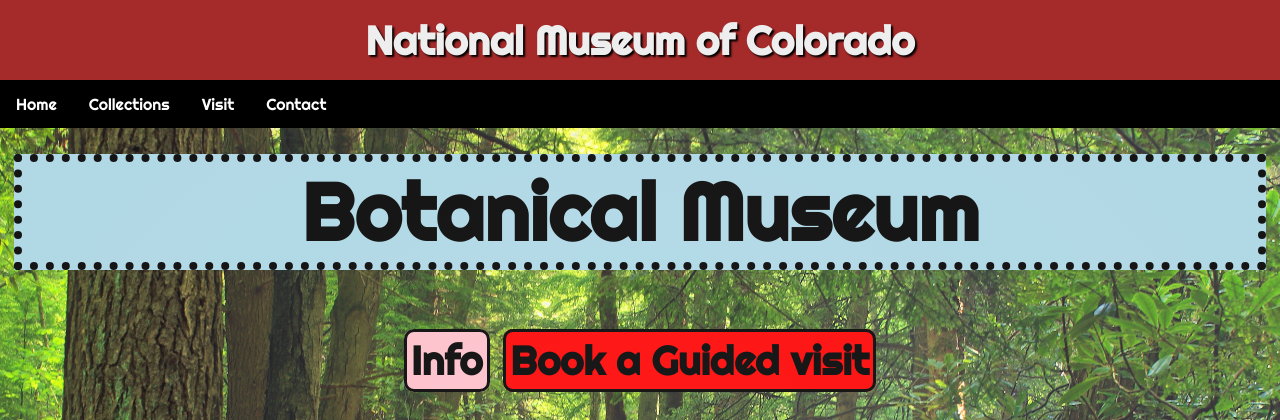
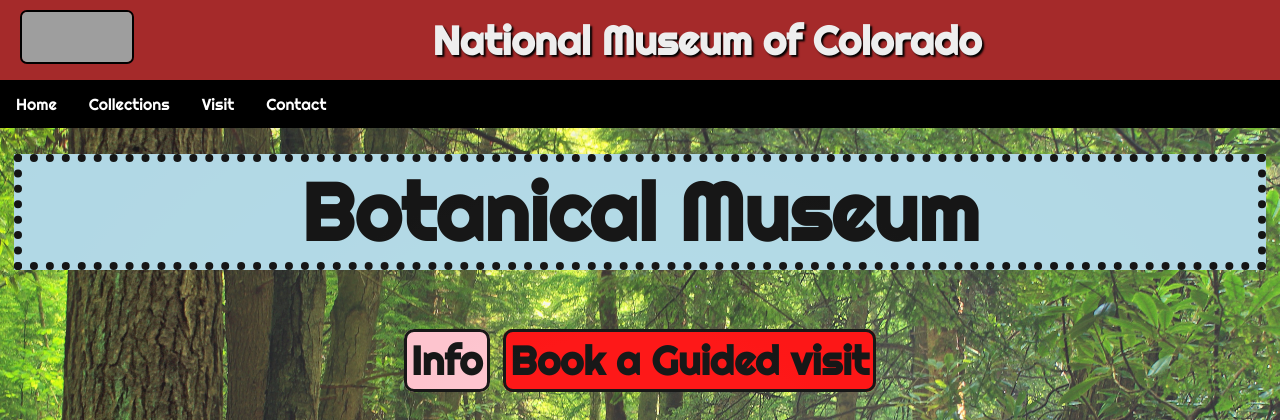
Before and after one commit to mattiabottini/ScienceMuseum, a PHP site: page / in a window 1280 px wide. Shown: the top 420 px of the page. Run offline with PHP 8.4, Linux system fonts and the light colour scheme; grey boxes are pictures that could not be loaded.

Commit message:
Css reservation

```diff
--- a/book.css
+++ b/book.css
@@ -38,11 +38,22 @@ h2 {
 }
 
 a.header {
+    position: inherit;
     text-decoration: none;
     font-size: 40px;
     font-weight: bold;
     color: #eee;
     text-shadow: 2px 2px 2px black;
+}
+
+.headerImage {
+    width: 110px;
+    height:50px;
+    border: solid black 2px;
+    border-radius: 7px;
+    float: left;
+    margin-top: 10px;
+    margin-left: 20px;
 }
 
 #times {
--- a/index.php
+++ b/index.php
@@ -5,7 +5,7 @@
         <script src="HomePageJS.js"></script>
     </head>
     <body>
-            <header id="header"> <br><a class="header" href="./index.php">National Museum of Colorado</a></header>
+            <header id="header"> <img class = "headerImage" src="./Logo.png"><br><a class="header" href="./index.php">National Museum of Colorado</a></header>
             <article id="contentHome"> <h2 id="changeText">Botanical Museum</h2>
                 <a class= "opening" href="#openingtimes">Info</a>
                 <a class= "contact" href="./book.html">Book a Guided visit</a>
```
